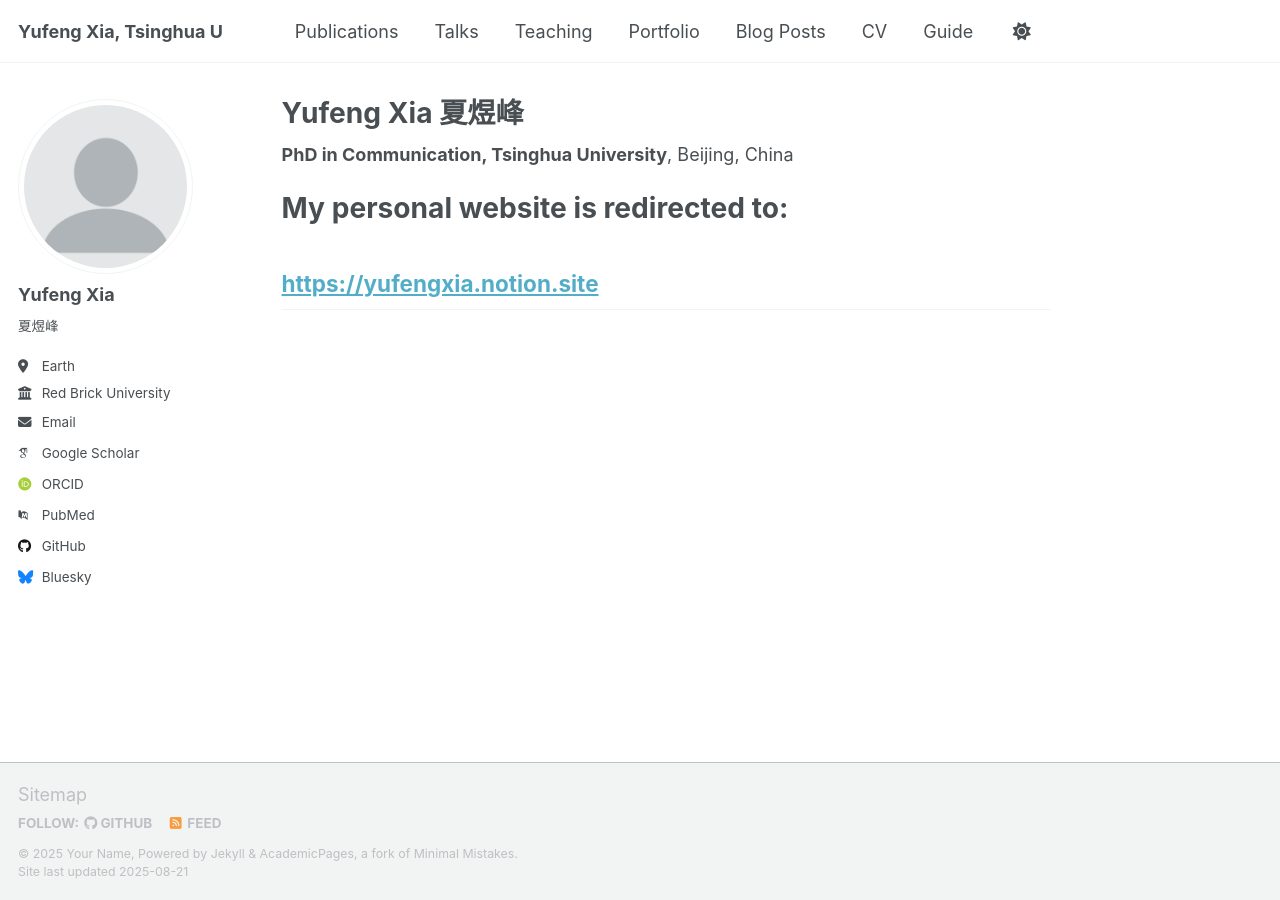
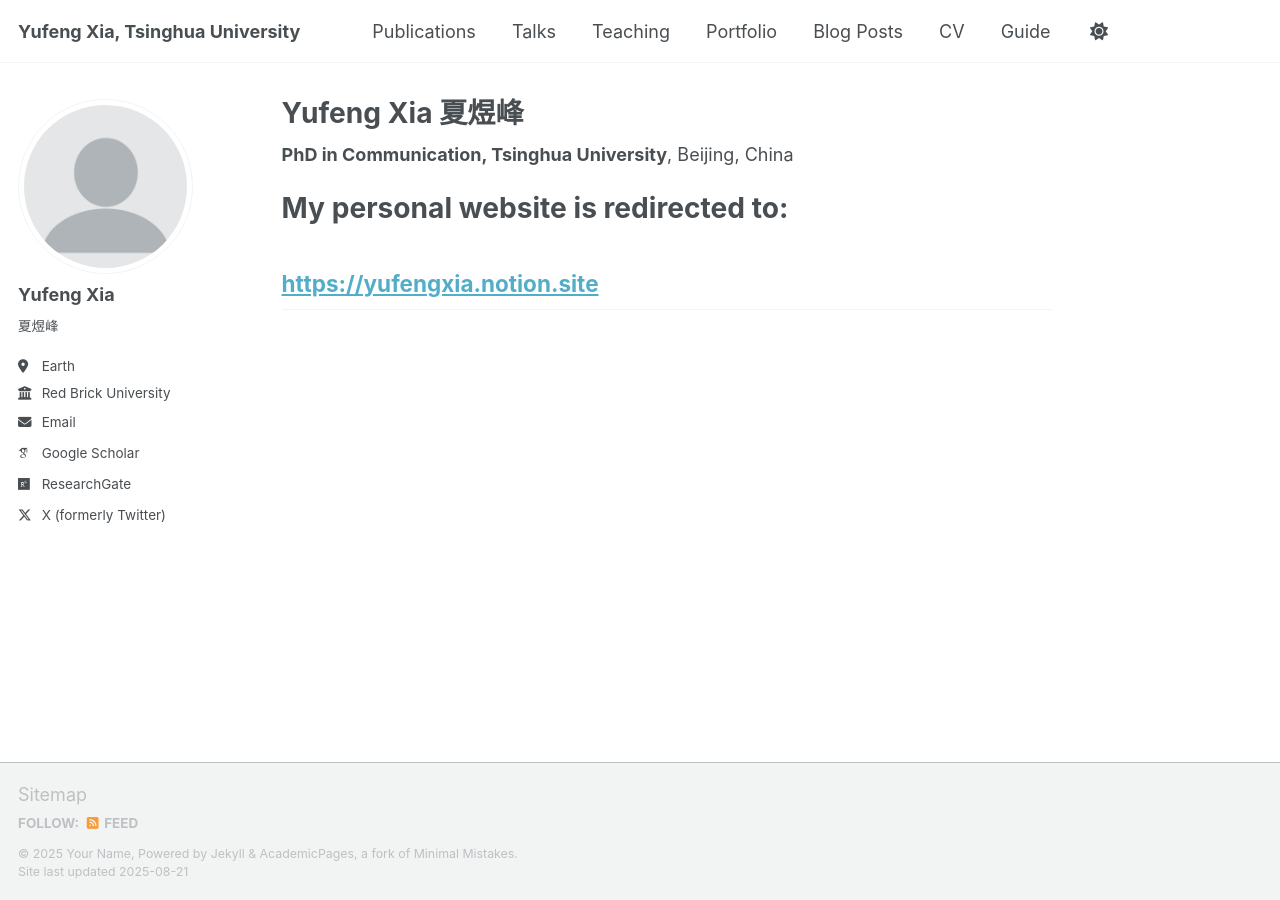
Before and after one commit to YufengXia/yufengxia.github.io, a Jekyll site: the page built from _pages/about.md, in a window 1280 px wide. Built offline with Jekyll 4.4.1, drawn with Linux system fonts in a browser that asks for light colours; some web fonts are replaced; a script that is not in the unit is left out; part of the change alters nothing that is shown.

Commit message:
Update _config.yml

```diff
--- a/_config.yml
+++ b/_config.yml
@@ -9,11 +9,11 @@
 # Basic Site Settings
 locale                   : "en-US"
 site_theme               : "default" # Currently available options are "default", "air"
-title                    : "Yufeng Xia, Tsinghua U"
+title                    : "Yufeng Xia, Tsinghua University"
 title_separator          : "-"
 name                     : &name "Your Name"
 description              : &description "personal description"
-url                      : https://academicpages.github.io # the base hostname & protocol for your site e.g. "https://[your GitHub username].github.io" or if you already have some other page hosted on Github then use "https://[your GitHub username].github.io/[Your Repo Name]"
+url                      : https://yufengxia.notion.site # the base hostname & protocol for your site e.g. "https://[your GitHub username].github.io" or if you already have some other page hosted on Github then use "https://[your GitHub username].github.io/[Your Repo Name]"
 baseurl                  : "" # the subpath of your site, e.g. "/blog"
 repository               : "academicpages/academicpages.github.io"
 
@@ -29,31 +29,31 @@ author:
   location         : "Earth"
   employer         : "Red Brick University"
   uri              : # URL
-  email            : "none@example.org"
+  email            : "yufeng.xia@outlook.com"
 
   # Academic websites
   academia         : # URL
   arxiv            : # URL - Update with the correct link to your profile
-  googlescholar    : "https://scholar.google.com/citations?user=PS_CX0AAAAAJ"
+  googlescholar    : "https://scholar.google.co.uk/citations?user=IwCAgjMAAAAJ&hl=en"
   inspire-hep      : # URL
   impactstory      : # URL
-  orcid            : "http://orcid.org/yourorcidurl"
+  #orcid            : "http://orcid.org/yourorcidurl"
   semantic         : # URL
-  pubmed           : "https://www.ncbi.nlm.nih.gov/pubmed/?term=john+snow"
-  researchgate     : # URL
+  #pubmed           : "https://www.ncbi.nlm.nih.gov/pubmed/?term=john+snow"
+  researchgate     : "https://www.linkedin.com/in/%E6%B6%A6%E7%8E%BA-%E7%8E%8B-874371155/"# URL
   scopus           : # URL
 
   # Repositories and software development
   bitbucket        : # Username - Update with your username on the site
   codepen          : # Username
   dribbble         : # Username
-  github           : "academicpages"
+  #github           : "academicpages"
   kaggle           : # Username
   stackoverflow    : # User number or user number and name (i.e., use "1" or "1/jeff-atwood")
 
   # Social media
   artstation       : # Username
-  bluesky          : "bsky.app" # Replace this with you Bluesky username
+  #bluesky          : "bsky.app" # Replace this with you Bluesky username
   facebook         : # Username
   flickr           : # Username
   foursquare       : # Username
@@ -70,7 +70,7 @@ author:
   steam            : # Username
   telegram         : # URL
   tumblr           : # Username
-  twitter          : # Username for X / Twitter
+  twitter          : YfYufeng# Username for X / Twitter
   vine             : # Username
   weibo            : # Username
   wikipedia        : # Username
```
